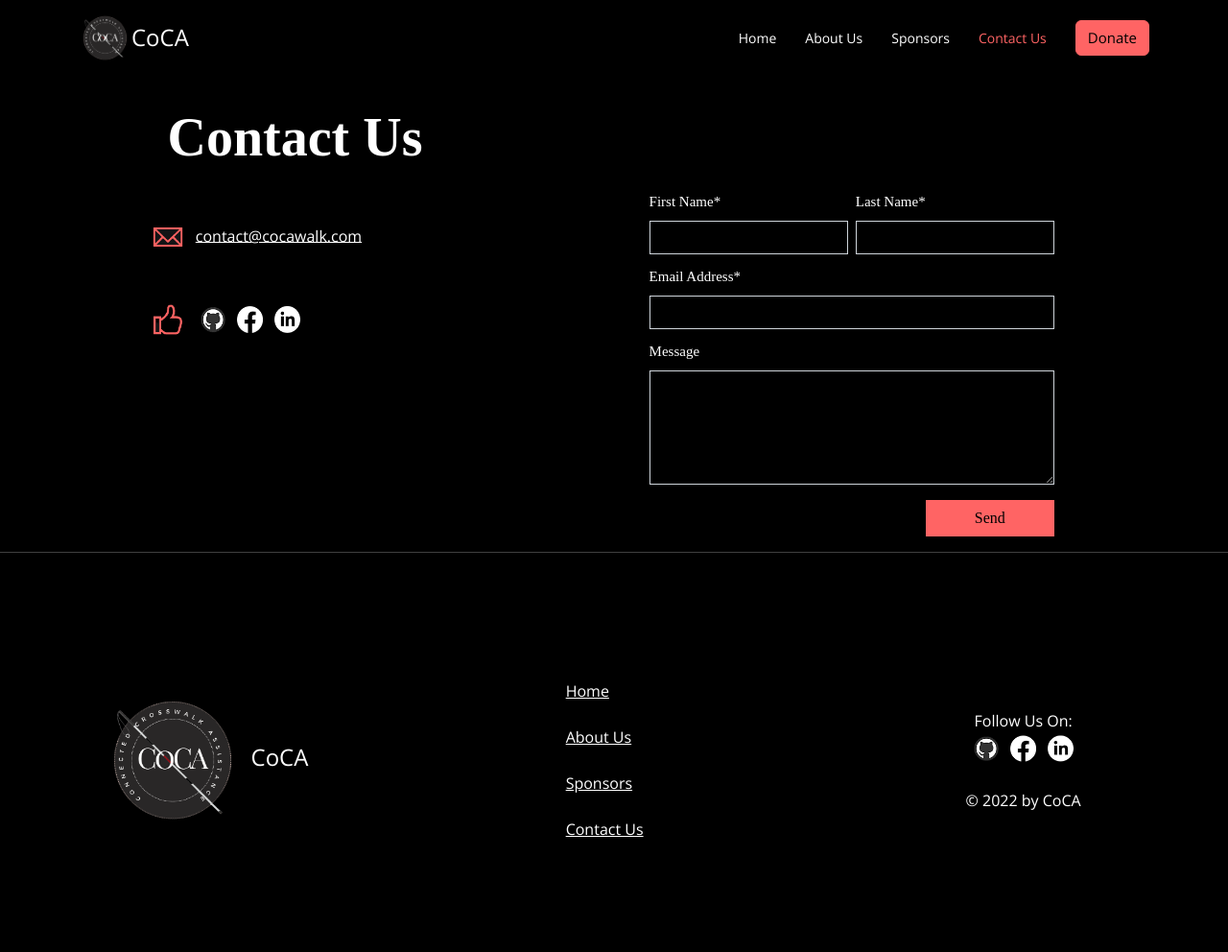
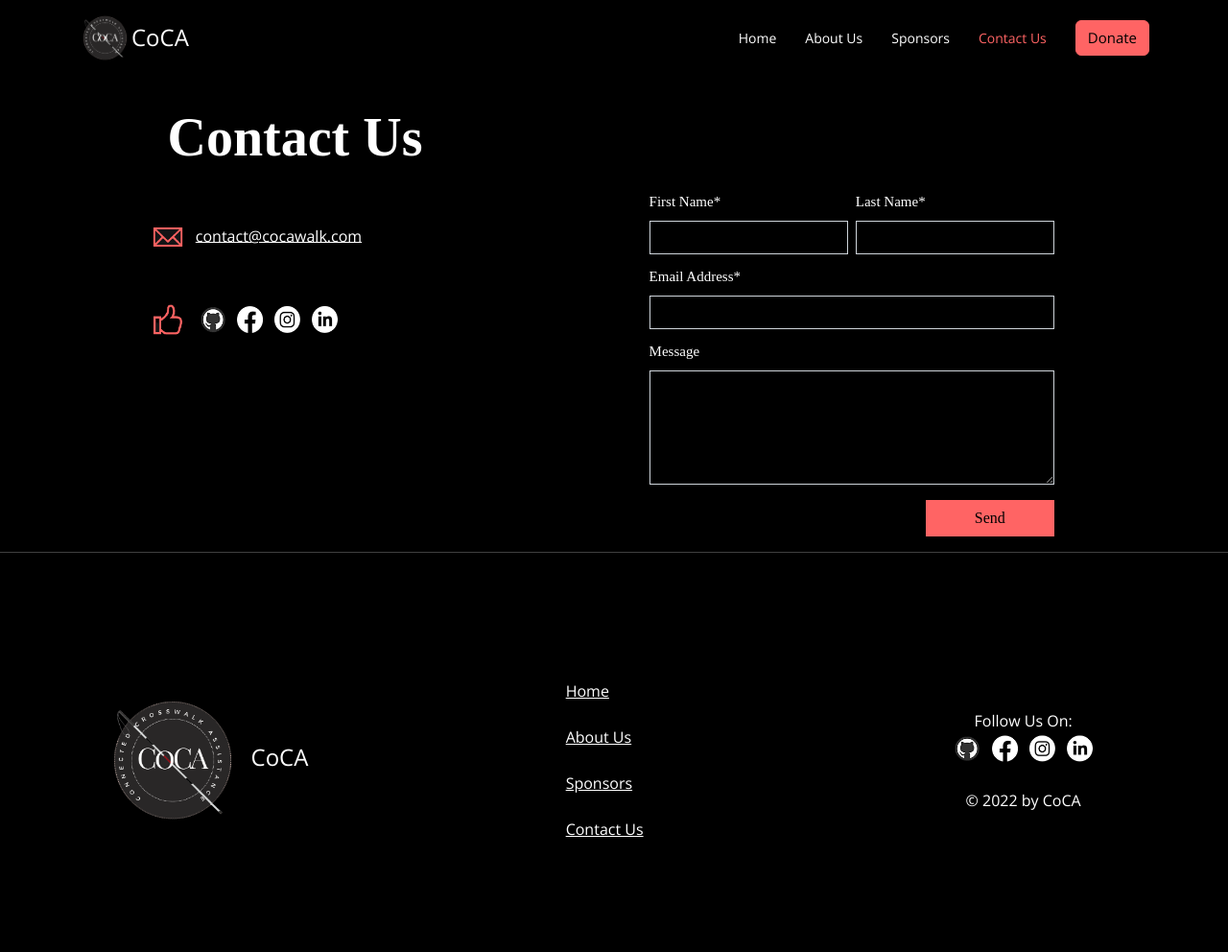
Before and after one commit to CoCA-Crosswalk-Assistance/Website, a plain HTML site: page contact.html in a window 1280 px wide. Shown: the whole page at 96% size. Drawn offline with nearby package versions, Linux system fonts and the light colour scheme.

Commit message:
Insta Add

```diff
--- a/contact.html
+++ b/contact.html
@@ -64,6 +64,7 @@
                         <img src="./assets/contactmedia.png" alt="" class="contactimg">
                         <a href="https://github.com/CoCA-Crosswalk-Assistance" target="_blank"><img src="./assets/github.png" alt="" class="footerplug"></a>
                         <a href="https://www.facebook.com/cocacrosswalk" target="_blank"><img src="./assets/facebook.png" alt="" class="footerplug"></a>
+                        <a href="https://www.instagram.com/cocawalk" target="_blank"><img src="./assets/instagram.png" alt="" class="footerplug"></a>
                         <a href="https://www.linkedin.com/company/coca-crosswalk-assistance/mycompany/?viewAsMember=true" target="_blank"><img src="./assets/linkedin.png" alt="" class="footerplug"></a>
                     </div>
                 </div>
@@ -133,6 +134,7 @@
                         <br>
                         <a href="https://github.com/CoCA-Crosswalk-Assistance" target="_blank"><img src="./assets/github.png" alt="" class="footerplug"></a>
                         <a href="https://www.facebook.com/cocacrosswalk" target="_blank"><img src="./assets/facebook.png" alt="" class="footerplug"></a>
+                        <a href="https://www.instagram.com/cocawalk" target="_blank"><img src="./assets/instagram.png" alt="" class="footerplug"></a>
                         <a href="https://www.linkedin.com/company/coca-crosswalk-assistance/mycompany/?viewAsMember=true" target="_blank"><img src="./assets/linkedin.png" alt="" class="footerplug"></a>
                         <br>
                         <br>
```
Also changed, not shown: aboutus.html (+1 -0 lines), aboutusbusiness.html (+1 -0 lines), aboutusengineering.html (+1 -0 lines), aboutusresearch.html (+1 -0 lines), aboutussoftware.html (+1 -0 lines), index.html (+1 -0 lines), sponsors.html (+1 -0 lines), assets/instagram.png (added).
